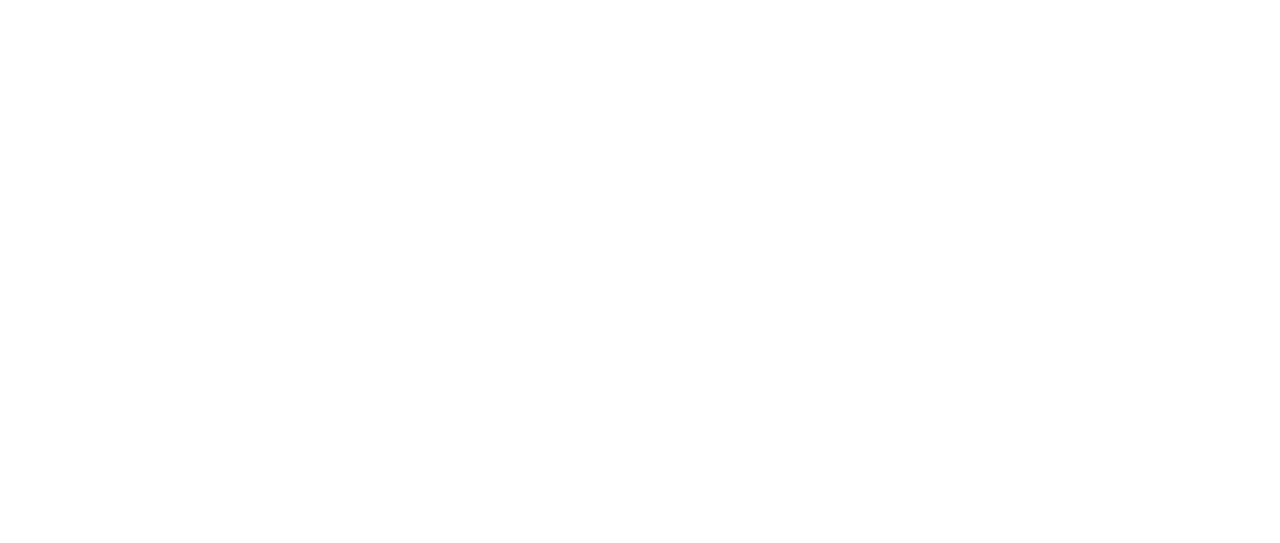
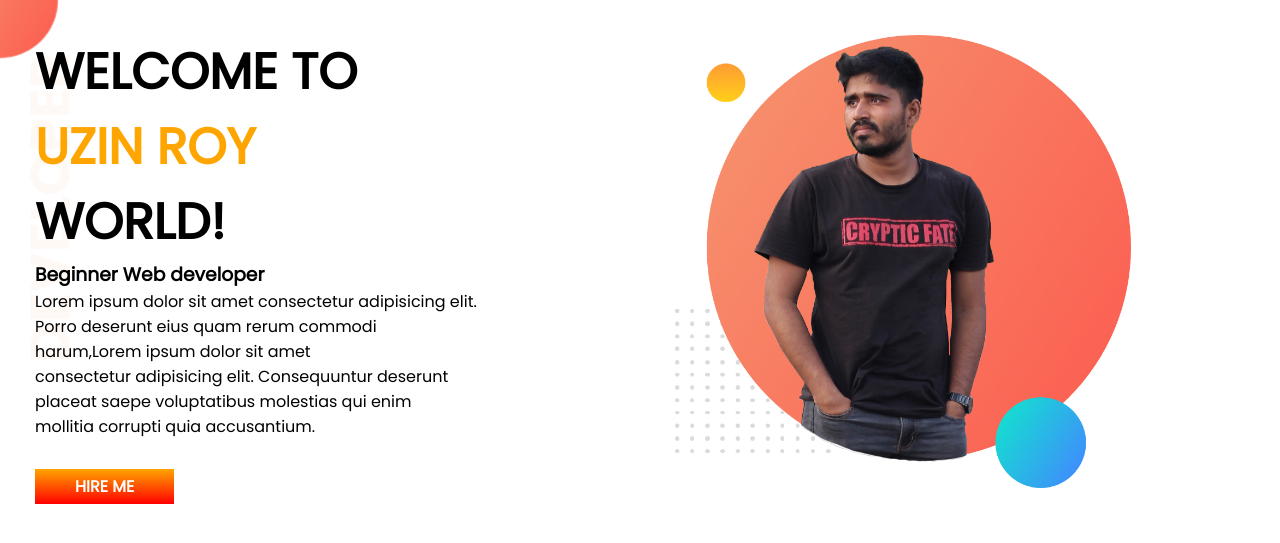
Before and after one commit to royuzin/my-portfolio, a plain HTML site: page index.html in a window 1280 px wide. Drawn offline with Linux system fonts and the light colour scheme.

Commit message:
header-part

```diff
--- a/index.html
+++ b/index.html
@@ -4,9 +4,32 @@
     <meta charset="UTF-8">
     <meta http-equiv="X-UA-Compatible" content="IE=edge">
     <meta name="viewport" content="width=device-width, initial-scale=1.0">
+    <link rel="stylesheet" href="style.css">
+
+    <link rel="preconnect" href="https://fonts.googleapis.com">
+    <link rel="preconnect" href="https://fonts.gstatic.com" crossorigin>
+    <link href="https://fonts.googleapis.com/css2?family=Poppins&display=swap" rel="stylesheet">
+
+
     <title>My-portfolio</title>
+
 </head>
 <body>
+   <section class="top-banner">
+    <div class="half-width">
+        <h1>WELCOME TO</h1>
+        <h1><span class="orange-color">UZIN ROY</span> <br>  WORLD!</h1>
+        <h3> Beginner Web developer</h3>
+        <p>Lorem ipsum dolor sit amet consectetur adipisicing elit. <br> Porro deserunt eius  quam rerum commodi <br> harum,Lorem ipsum dolor sit amet <br> consectetur adipisicing elit. Consequuntur deserunt <br> placeat saepe voluptatibus molestias qui enim <br> mollitia corrupti quia accusantium. </p>
 
+        <a class="link-button" target="_blank" href="#">HIRE ME</a>
+    </div>
+
+    <div class="half-width">
+
+        <img src="/images/uz-bg.png" alt="uzin roy">
+
+    </div>
+   </section>
 </body>
 </html>
--- a/style.css
+++ b/style.css
@@ -0,0 +1,36 @@
+*{
+    font-family: 'Poppins', sans-serif;
+    margin: 0;
+    padding: 0;
+    box-sizing: border-box;
+}
+h1{
+    font-size: 50px;
+}
+.orange-color{
+    color: orange;
+}
+section{
+    display: flex;
+}
+.half-width{
+    width: 50%;
+    padding: 35px;
+
+}
+.half-width img{
+    width: 80%;
+}
+.link-button{
+    display: inline-block;
+    text-decoration: none;
+    background-image: linear-gradient(orange, red);
+    margin-top: 30px;
+    padding: 5px 40px;
+    color: white;
+    font-weight: 700;
+}
+.top-banner{
+    background-image: url(/images/top-banner.png);
+    background-repeat: no-repeat;
+}
```
Also changed, not shown: images/dream-bg.png (added), images/exp-bg.png (added), images/jhankar.png (added), images/jhankar2.png (added), images/my-bg.png (added), images/my-bg2.png (added), images/top-banner.png (added), images/uz-bg.png (added), images/uz-bg2.png (added), 7 other files.
